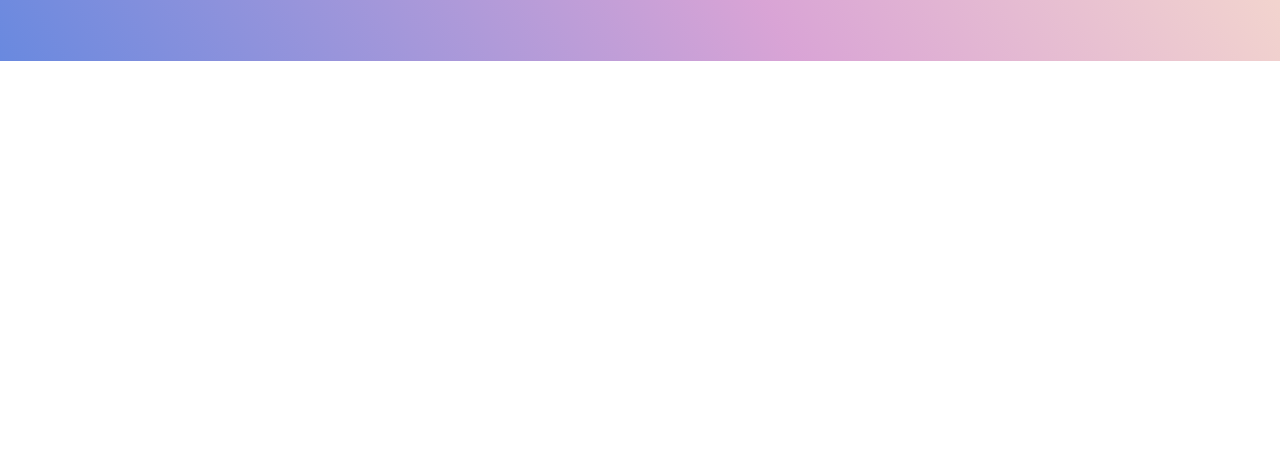
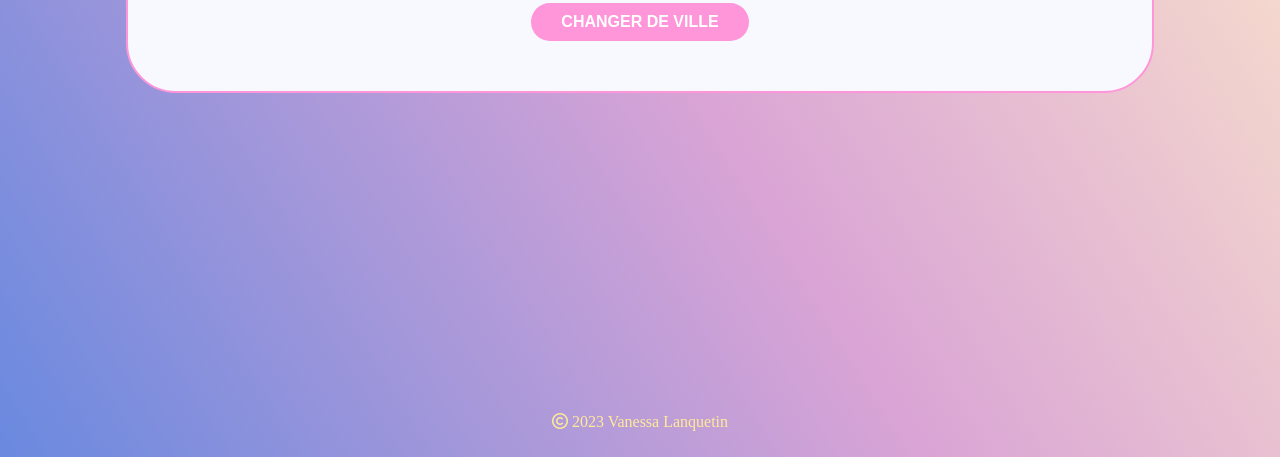
Before and after one commit to vanessa-lanquetin/Meteo-v2, a website: page index.html in a window 1280 px wide. Shown: the part 489-946 px from the top of the page. Before the commit the page ends 800 px from the top, so only its background shows below. Drawn offline with Linux system fonts and the light colour scheme; no server answers.

Commit message:
height ok

```diff
--- a/styles.css
+++ b/styles.css
@@ -16,6 +16,8 @@ main {
   align-items: center;
   display: flex;
   flex-direction: column;
+  padding-bottom: 6%;
+  height: 100vh;
 }
 
 #title {
@@ -94,5 +96,5 @@ footer {
   text-align: center;
   width: 100%;
   color: #ffea99;
-  padding: 5% 0;
+  padding: 2% 0;
 }
```
